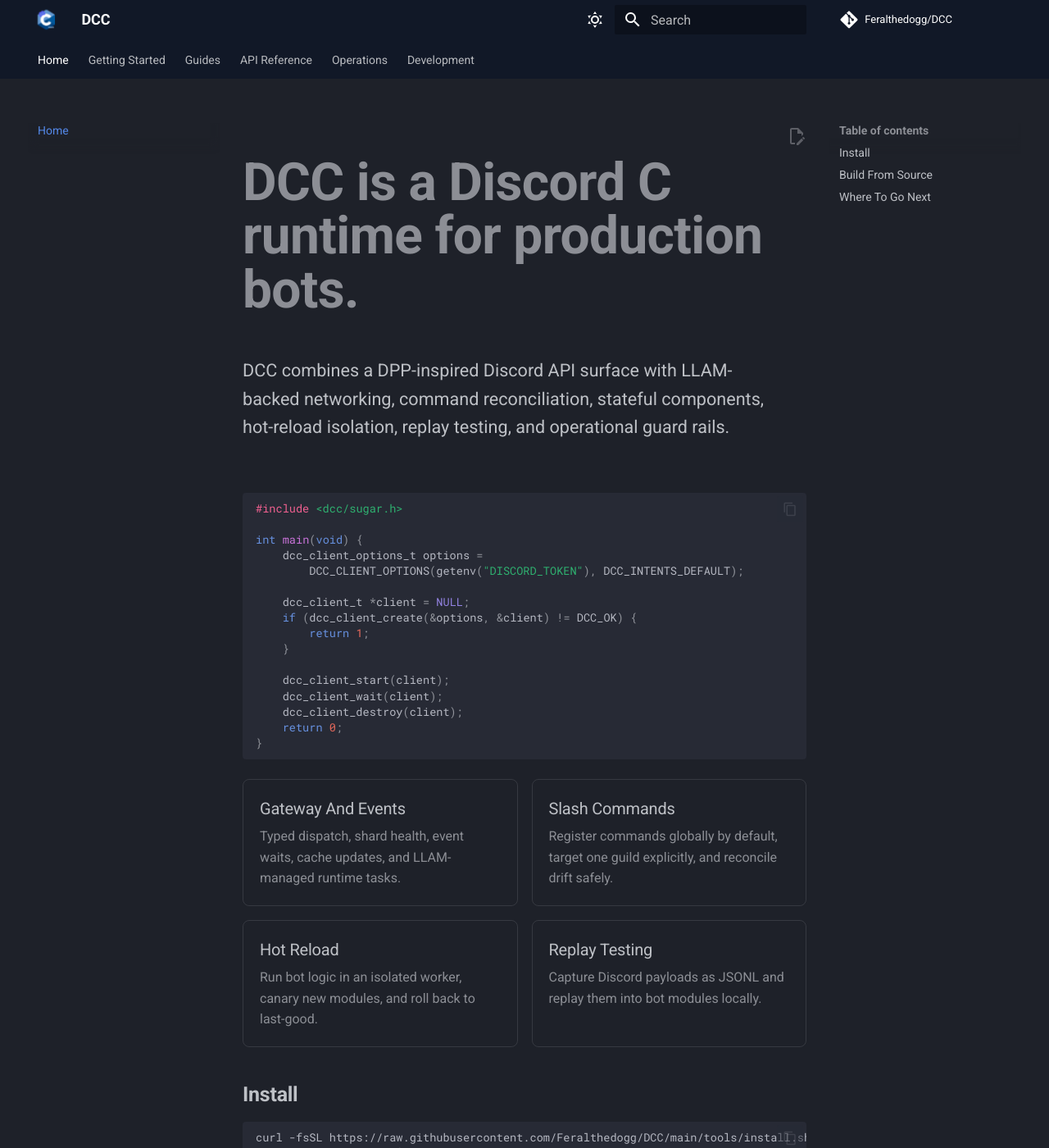
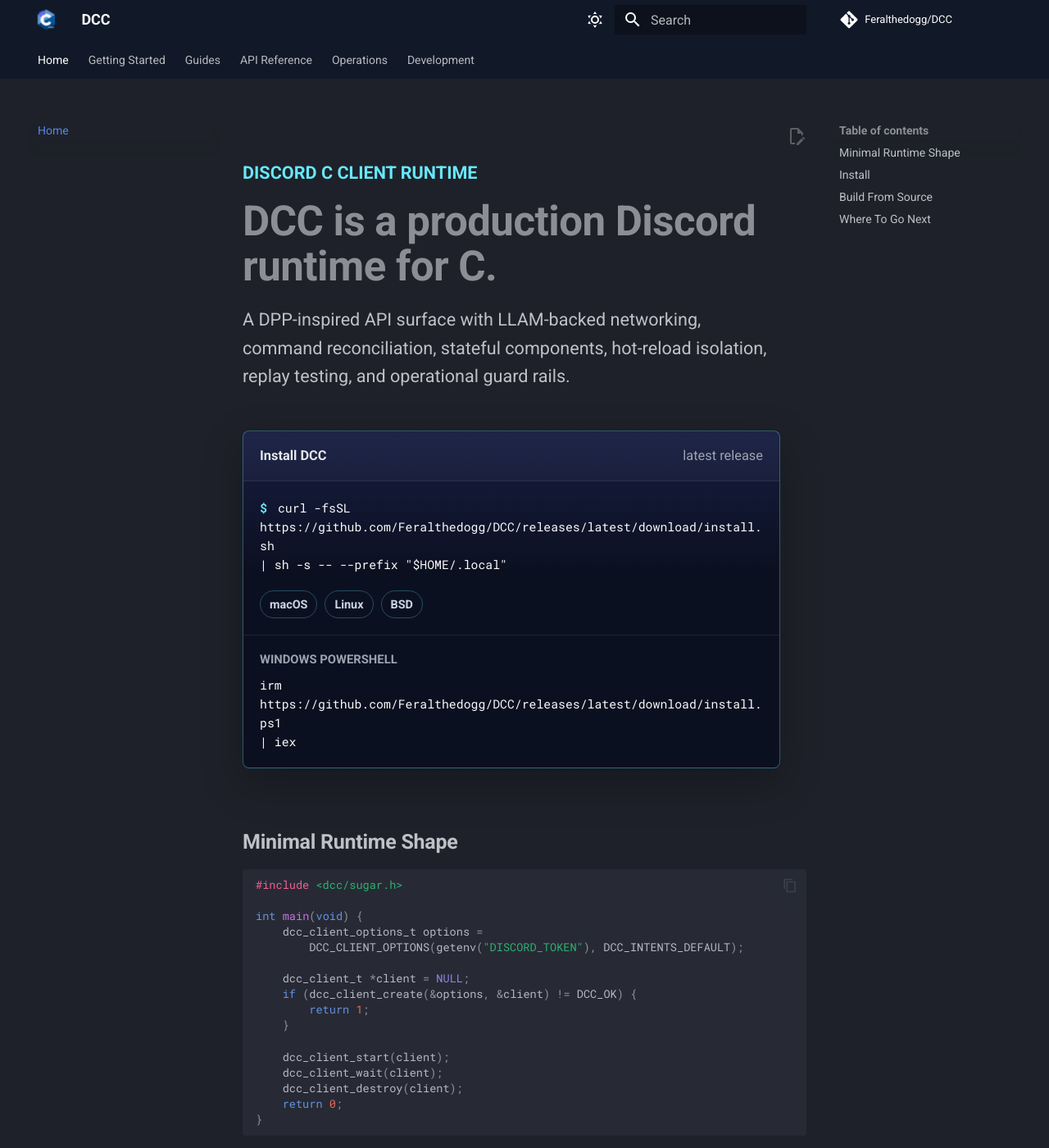
Before and after one commit to Feralthedogg/DCC, an MkDocs documentation site: the page built from docs/index.md, in a window 1280 px wide and 1400 px high. Shown: the whole window at 82% size. Built offline with MkDocs 1.6.1 and Material for MkDocs 9.7.7, drawn with Linux system fonts in a browser that asks for light colours; comment, search, counter and statistics services are not loaded; some of the changed text lies outside the part shown.

Commit message:
Refresh docs homepage install hero

````diff
--- a/docs/index.md
+++ b/docs/index.md
@@ -1,11 +1,35 @@
-<section class="dcc-hero">
-  <h1>DCC is a Discord C runtime for production bots.</h1>
-  <p>
-    DCC combines a DPP-inspired Discord API surface with LLAM-backed networking,
-    command reconciliation, stateful components, hot-reload isolation, replay
-    testing, and operational guard rails.
-  </p>
+<section class="dcc-hero dcc-hero-download">
+  <div class="dcc-hero-copy">
+    <p class="dcc-eyebrow">Discord C Client runtime</p>
+    <h1>DCC is a production Discord runtime for C.</h1>
+    <p>
+      A DPP-inspired API surface with LLAM-backed networking, command
+      reconciliation, stateful components, hot-reload isolation, replay testing,
+      and operational guard rails.
+    </p>
+  </div>
+
+  <div class="dcc-download-panel" aria-label="Install DCC">
+    <div class="dcc-download-head">
+      <span>Install DCC</span>
+      <span>latest release</span>
+    </div>
+    <div class="dcc-command-box">
+      <code><span><span class="dcc-prompt">$</span>curl -fsSL</span><span>https://github.com/Feralthedogg/DCC/releases/latest/download/install.sh</span><span>| sh -s -- --prefix "$HOME/.local"</span></code>
+    </div>
+    <div class="dcc-platform-row">
+      <span>macOS</span>
+      <span>Linux</span>
+      <span>BSD</span>
+    </div>
+    <div class="dcc-windows-command">
+      <span>Windows PowerShell</span>
+      <code><span>irm https://github.com/Feralthedogg/DCC/releases/latest/download/install.ps1</span><span>| iex</span></code>
+    </div>
+  </div>
 </section>
+
+## Minimal Runtime Shape
 
 ```c
 #include <dcc/sugar.h>
@@ -47,14 +71,21 @@
 
 ## Install
 
+The release installer detects the current platform, installs DCC, and refreshes
+LLAM through LLAM's latest release installer.
+
 ```sh
-curl -fsSL https://raw.githubusercontent.com/Feralthedogg/DCC/main/tools/install.sh |
+curl -fsSL https://github.com/Feralthedogg/DCC/releases/latest/download/install.sh |
   sh -s -- --prefix "$HOME/.local"
 ```
 
-DCC release archives include a compatible LLAM runtime. The installer also
-refreshes LLAM through LLAM's latest release installer, so release users do not
-need a neighboring LLAM checkout.
+Use a system prefix when the target machine expects globally installed CMake
+packages:
+
+```sh
+curl -fsSL https://github.com/Feralthedogg/DCC/releases/latest/download/install.sh |
+  sudo sh -s -- --prefix /usr/local
+```
 
 ## Build From Source
 
--- a/docs/stylesheets/extra.css
+++ b/docs/stylesheets/extra.css
@@ -1,6 +1,9 @@
 :root {
   --dcc-accent: #67e8f9;
   --dcc-accent-strong: #818cf8;
+  --dcc-blue: #5865f2;
+  --dcc-terminal: #0b1020;
+  --dcc-terminal-border: rgba(103, 232, 249, 0.35);
 }
 
 .md-header,
@@ -19,16 +22,127 @@
   padding: 2.2rem 0 1.2rem;
 }
 
+.md-typeset .dcc-hero-download {
+  align-items: start;
+  grid-template-columns: minmax(0, 1fr);
+  gap: 1.3rem;
+  padding: 2.4rem 0 1.6rem;
+}
+
+.md-typeset .dcc-hero-copy {
+  min-width: 0;
+  max-width: 780px;
+}
+
+.md-typeset .dcc-eyebrow {
+  margin: 0 0 0.65rem;
+  color: var(--dcc-accent);
+  font-size: 0.78rem;
+  font-weight: 700;
+  letter-spacing: 0;
+  text-transform: uppercase;
+}
+
 .md-typeset .dcc-hero h1 {
   margin: 0;
   max-width: 980px;
-  font-size: clamp(2.1rem, 5vw, 4rem);
-  line-height: 1.02;
+  font-size: 2.55rem;
+  line-height: 1.08;
 }
 
 .md-typeset .dcc-hero p {
   max-width: 760px;
   font-size: 1.08rem;
+}
+
+.md-typeset .dcc-download-panel {
+  border: 1px solid var(--dcc-terminal-border);
+  border-radius: 8px;
+  background:
+    linear-gradient(180deg, rgba(88, 101, 242, 0.16), transparent 42%),
+    var(--dcc-terminal);
+  box-shadow: 0 18px 50px rgba(0, 0, 0, 0.26);
+  color: #e5e7eb;
+  overflow: hidden;
+  max-width: 820px;
+}
+
+.md-typeset .dcc-download-head {
+  display: flex;
+  align-items: center;
+  justify-content: space-between;
+  gap: 1rem;
+  border-bottom: 1px solid rgba(255, 255, 255, 0.08);
+  padding: 0.85rem 1rem;
+  background: rgba(255, 255, 255, 0.03);
+  font-size: 0.82rem;
+}
+
+.md-typeset .dcc-download-head span:first-child {
+  font-weight: 700;
+}
+
+.md-typeset .dcc-download-head span:last-child {
+  color: #9ca3af;
+}
+
+.md-typeset .dcc-command-box {
+  padding: 1.05rem 1rem;
+}
+
+.md-typeset .dcc-prompt {
+  color: var(--dcc-accent);
+  font-weight: 700;
+  line-height: 1.55;
+  margin-right: 0.65rem;
+}
+
+.md-typeset .dcc-command-box code,
+.md-typeset .dcc-windows-command code {
+  display: block;
+  padding: 0;
+  background: transparent;
+  color: #f9fafb;
+  font-size: 0.74rem;
+  line-height: 1.55;
+  white-space: normal;
+  overflow-wrap: break-word;
+  word-break: normal;
+}
+
+.md-typeset .dcc-command-box code > span,
+.md-typeset .dcc-windows-command code > span {
+  display: block;
+}
+
+.md-typeset .dcc-platform-row {
+  display: flex;
+  gap: 0.45rem;
+  flex-wrap: wrap;
+  padding: 0 1rem 1rem;
+}
+
+.md-typeset .dcc-platform-row span {
+  border: 1px solid rgba(103, 232, 249, 0.28);
+  border-radius: 999px;
+  padding: 0.22rem 0.55rem;
+  color: #cbd5e1;
+  font-size: 0.72rem;
+  font-weight: 700;
+}
+
+.md-typeset .dcc-windows-command {
+  border-top: 1px solid rgba(255, 255, 255, 0.08);
+  padding: 0.9rem 1rem 1rem;
+}
+
+.md-typeset .dcc-windows-command > span {
+  display: block;
+  margin-bottom: 0.35rem;
+  color: #9ca3af;
+  font-size: 0.74rem;
+  font-weight: 700;
+  text-transform: uppercase;
 }
 
 .md-typeset .dcc-card-grid {
@@ -57,3 +171,18 @@
 .md-typeset code {
   border-radius: 4px;
 }
+
+@media screen and (max-width: 600px) {
+  .md-typeset .dcc-hero h1 {
+    font-size: 2rem;
+  }
+
+  .md-typeset .dcc-command-box {
+    gap: 0.55rem;
+    padding: 0.9rem;
+  }
+
+  .md-typeset .dcc-windows-command {
+    padding: 0.85rem 0.9rem 0.95rem;
+  }
+}
````
Also changed, not shown: README.md (+1 -1 lines), docs/getting-started.md (+3 -3 lines).
